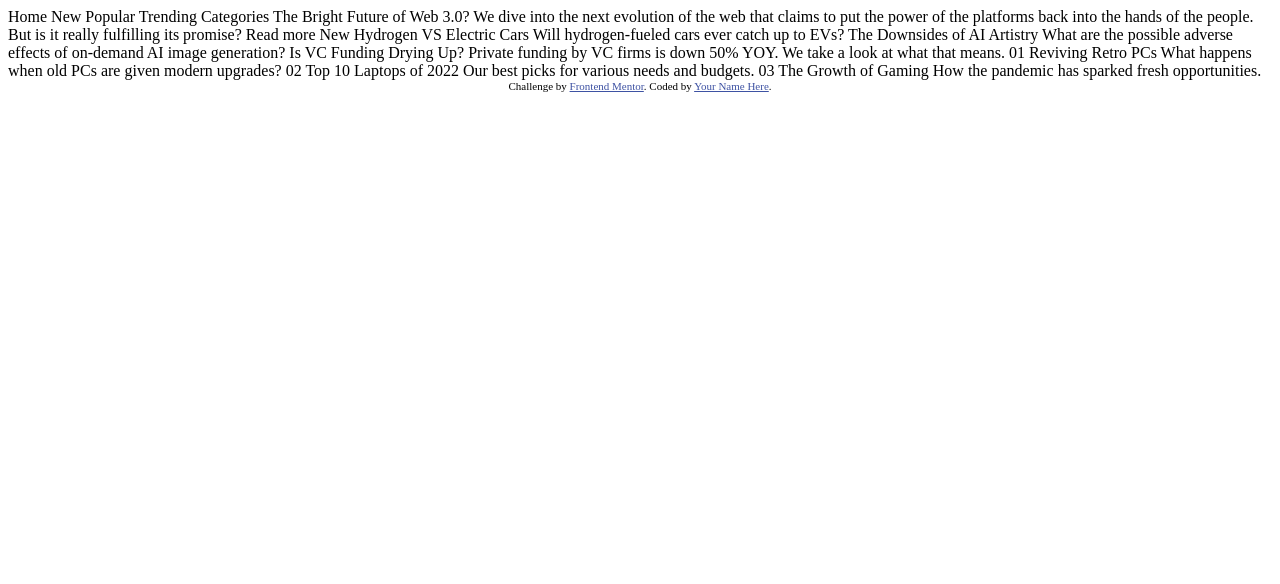
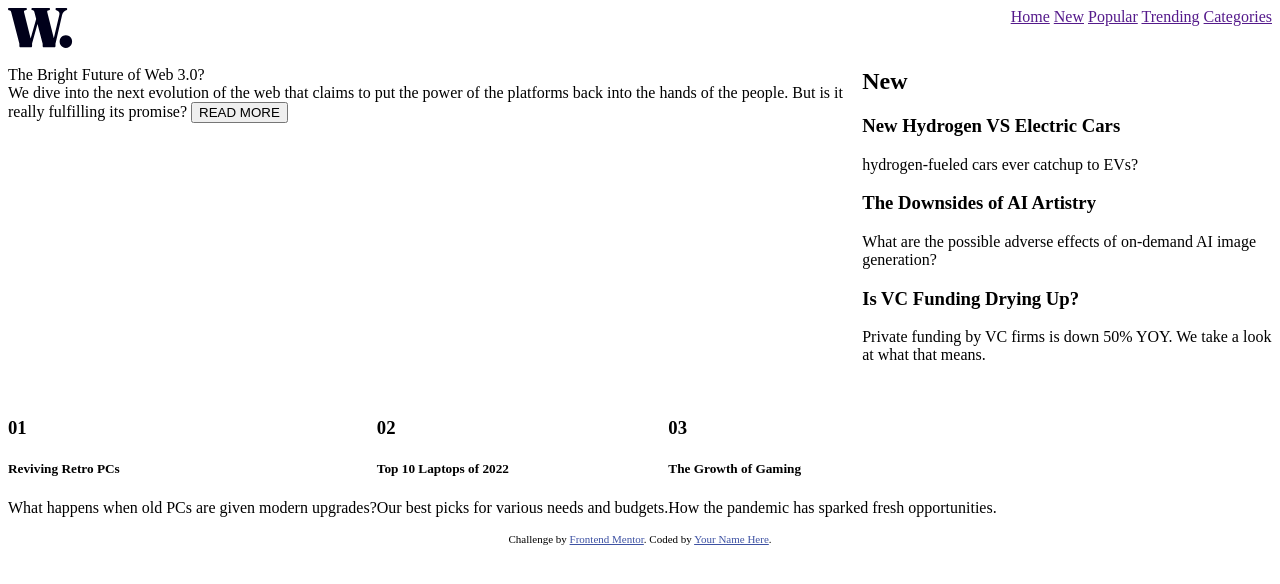
Before and after one commit to Gravizz/News-Homepage, a plain HTML site: page index.html in a window 1280 px wide. Drawn offline with Linux system fonts and the light colour scheme.

Commit message:
feat(index):add index

```diff
--- a/index.html
+++ b/index.html
@@ -1,60 +1,101 @@
 <!DOCTYPE html>
 <html lang="en">
   <head>
-  <meta charset="UTF-8">
-  <meta name="viewport" content="width=device-width, initial-scale=1.0"> <!-- displays site properly based on user's device -->
+    <meta charset="UTF-8" />
+    <meta name="viewport" content="width=device-width, initial-scale=1.0" />
+    <!-- displays site properly based on user's device -->
 
-  <link rel="icon" type="image/png" sizes="32x32" href="./assets/images/favicon-32x32.png">
+    <link
+      rel="icon"
+      type="image/png"
+      sizes="32x32"
+      href="./assets/images/favicon-32x32.png"
+    />
+    <link rel="stylesheet" href="style.css" />
 
     <title>Frontend Mentor | News homepage</title>
 
     <!-- Feel free to remove these styles or customise in your own stylesheet 👍 -->
     <style>
-    .attribution { font-size: 11px; text-align: center; }
-    .attribution a { color: hsl(228, 45%, 44%); }
+      .attribution {
+        font-size: 11px;
+        text-align: center;
+      }
+      .attribution a {
+        color: hsl(228, 45%, 44%);
+      }
     </style>
   </head>
-<body>
-
-  Home
-  New
-  Popular
-  Trending
-  Categories
-
+  <header>
+    <img src="./assets/images/logo.svg" alt="logo" />
+    <nav>
+      <a href="">Home</a>
+      <a href="">New</a>
+      <a href="">Popular</a>
+      <a href="">Trending</a>
+      <a href="">Categories</a>
+    </nav>
+  </header>
+  <main>
+    <section class="right">
+      <img />
+      <figcaption>
+        <caption>
           The Bright Future of Web 3.0?
-
-  We dive into the next evolution of the web that claims to put the power of the platforms back into the hands of the people.
-  But is it really fulfilling its promise?
-
-  Read more
-
-  New
-
-  Hydrogen VS Electric Cars
-  Will hydrogen-fueled cars ever catch up to EVs?
-
-  The Downsides of AI Artistry
+        </caption>
+        <div class="detail">
+          We dive into the next evolution of the web that claims to put the
+          power of the platforms back into the hands of the people. But is it
+          really fulfilling its promise?
+          <button>READ MORE</button>
+        </div>
+      </figcaption>
+    </section>
+    <section class="left">
+      <h1>New</h1>
+      <h3>New Hydrogen VS Electric Cars</h3>
+      <p>hydrogen-fueled cars ever catchup to EVs?</p>
+      <h3>The Downsides of AI Artistry</h3>
+      <p>
         What are the possible adverse effects of on-demand AI image generation?
-
-  Is VC Funding Drying Up?
-  Private funding by VC firms is down 50% YOY. We take a look at what that means.
-
-  01
-  Reviving Retro PCs
-  What happens when old PCs are given modern upgrades?
-
-  02
-  Top 10 Laptops of 2022
-  Our best picks for various needs and budgets.
-
-  03
-  The Growth of Gaming
-  How the pandemic has sparked fresh opportunities.
-
+      </p>
+      <h3>Is VC Funding Drying Up?</h3>
+      <p>
+        Private funding by VC firms is down 50% YOY. We take a look at what that
+        means.
+      </p>
+    </section>
+  </main>
+  <footer>
+    <article>
+      <img />
+      <section class="reviving">
+        <h3>01</h3>
+        <h5>Reviving Retro PCs</h5>
+        <p>What happens when old PCs are given modern upgrades?</p>
+      </section>
+    </article>
+    <article>
+      <img />
+      <section class="topten">
+        <h3>02</h3>
+        <h5>Top 10 Laptops of 2022</h5>
+        <p>Our best picks for various needs and budgets.</p>
+      </section>
+    </article>
+    <article>
+      <img />
+      <section class="growth-gaming">
+        <h3>03</h3>
+        <h5>The Growth of Gaming</h5>
+        <p>How the pandemic has sparked fresh opportunities.</p>
+      </section>
+    </article>
+  </footer>
   <div class="attribution">
-    Challenge by <a href="https://www.frontendmentor.io?ref=challenge" target="_blank">Frontend Mentor</a>.
-    Coded by <a href="#">Your Name Here</a>.
+    Challenge by
+    <a href="https://www.frontendmentor.io?ref=challenge" target="_blank"
+      >Frontend Mentor</a
+    >. Coded by <a href="#">Your Name Here</a>.
   </div>
-</body>
 </html>
--- /dev/null
+++ b/style.css
@@ -0,0 +1,10 @@
+header {
+  display: flex;
+  justify-content: space-between;
+}
+main {
+  display: flex;
+}
+footer {
+  display: flex;
+}
```
Lines whose indentation alone changed are shown as unchanged.
